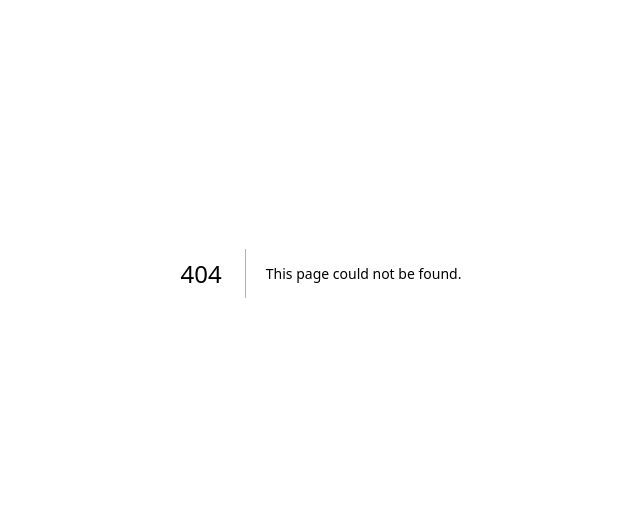
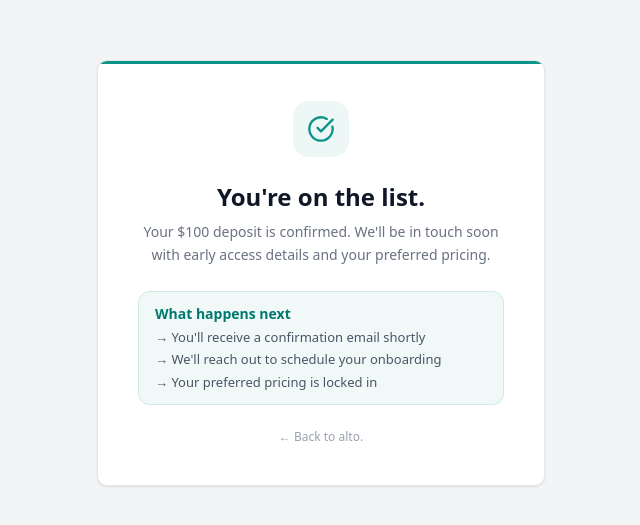
Before and after one commit to jbrijs/alto-waitlist, a Next.js app: page /thank-you in a window 1280 px wide. Before the commit this address had no page. Shown: the part 127-652 px from the top of the page, without its empty margins (319-959 px from the left). Built offline with nearby package versions, Linux system fonts and the light colour scheme.

Commit message:
feat: add thank-you confirmation page

```diff
--- /dev/null
+++ b/src/app/thank-you/page.tsx
@@ -0,0 +1,55 @@
+import Link from "next/link";
+import { CheckCircle } from "lucide-react";
+
+export default function ThankYouPage() {
+  return (
+    <div className="min-h-screen flex items-center justify-center px-6" style={{ background: "#f3f4f6" }}>
+      <div className="panel max-w-md w-full p-10 flex flex-col items-center gap-6 text-center relative overflow-hidden">
+        {/* Teal top accent */}
+        <div
+          className="absolute inset-x-0 top-0 h-[3px] rounded-t-[10px]"
+          style={{ background: "#0d9488" }}
+        />
+
+        <div
+          className="w-14 h-14 rounded-2xl flex items-center justify-center"
+          style={{ background: "rgba(13, 148, 136, 0.08)" }}
+        >
+          <CheckCircle size={28} style={{ color: "#0d9488" }} />
+        </div>
+
+        <div className="flex flex-col gap-2">
+          <h1 className="text-2xl font-bold text-gray-900">
+            You&apos;re on the list.
+          </h1>
+          <p className="text-sm text-gray-500 leading-relaxed">
+            Your $100 deposit is confirmed. We&apos;ll be in touch soon with
+            early access details and your preferred pricing.
+          </p>
+        </div>
+
+        <div
+          className="w-full rounded-lg px-4 py-3 text-sm text-left"
+          style={{
+            background: "rgba(13, 148, 136, 0.06)",
+            border: "1px solid rgba(13, 148, 136, 0.15)",
+          }}
+        >
+          <p className="font-semibold text-teal-700 mb-1">What happens next</p>
+          <ul className="text-gray-600 space-y-1 text-[13px]">
+            <li>→ You&apos;ll receive a confirmation email shortly</li>
+            <li>→ We&apos;ll reach out to schedule your onboarding</li>
+            <li>→ Your preferred pricing is locked in</li>
+          </ul>
+        </div>
+
+        <Link
+          href="/"
+          className="text-xs text-gray-400 hover:text-gray-600 transition-colors"
+        >
+          ← Back to alto.
+        </Link>
+      </div>
+    </div>
+  );
+}
```
